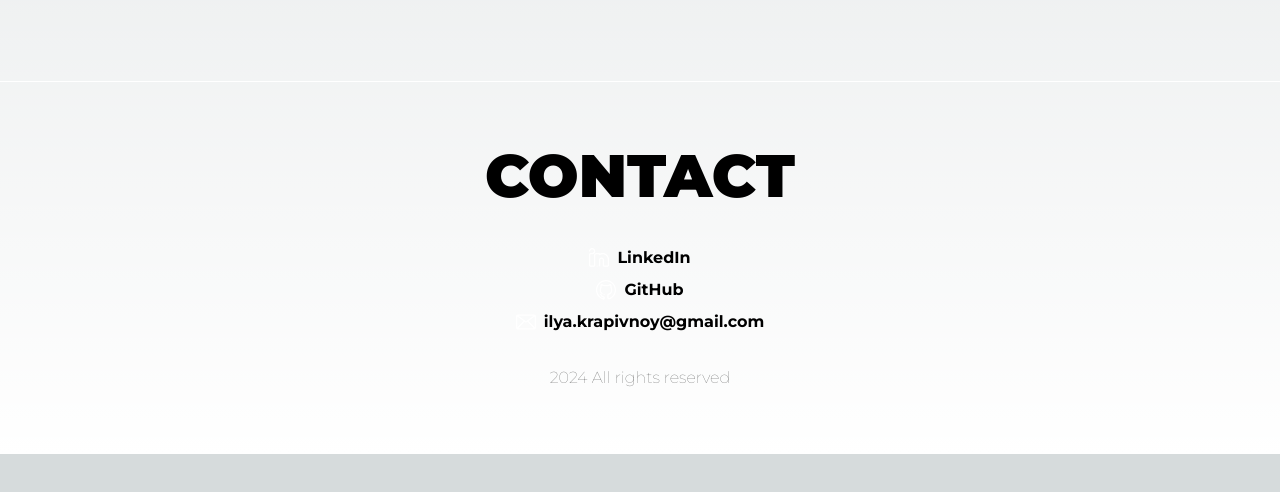
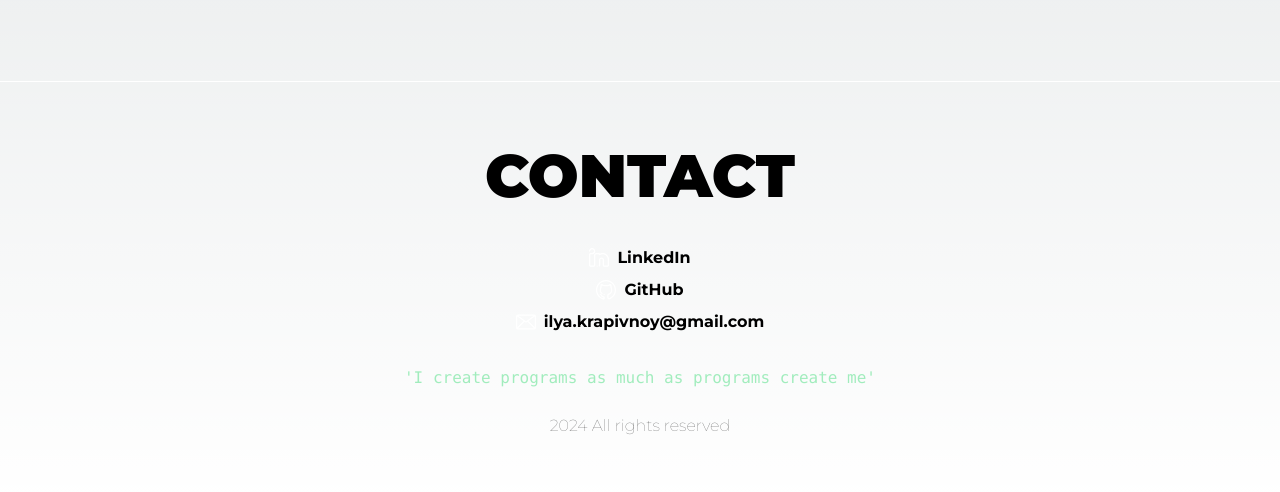
Before and after one commit to IlyaKrapivnoy/portfolio, a Next.js app: page / in a window 1280 px wide. Shown: the part 743-1235 px from the top of the page. Before the commit the page ends 1197 px from the top, so only its background shows below. Built offline with nearby package versions, Linux system fonts and the light colour scheme.

Commit message:
add quote

```diff
--- a/app/components/Footer/Footer.jsx
+++ b/app/components/Footer/Footer.jsx
@@ -26,10 +26,11 @@ const Footer = () => {
   return (
     <footer className="flex flex-col text-center border-t-[1px] border-white py-16">
       <h2 className="uppercase text-6xl font-black mb-10">Contact</h2>
+
       <div className="mb-6">
         {socialLinks.map((item) => (
           <div
-            className="flex items-center justify-center gap-2 mb-2 hover:animate-pulse"
+            className="flex items-center justify-center gap-2 mb-2 cursor-pointer hover:animate-pulse"
             key={item.text}
           >
             <Image
@@ -44,6 +45,11 @@ const Footer = () => {
           </div>
         ))}
       </div>
+
+      <div className="font-mono opacity-50 mb-6 text-green-400">
+        &#39;I create programs as much as programs create me&#39;
+      </div>
+
       <p className="font-extralight opacity-60">
         {currentYear} All rights reserved
       </p>
```
